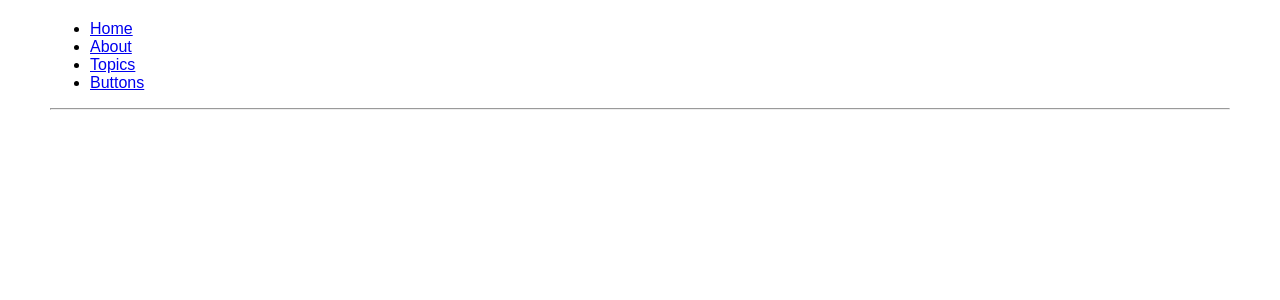
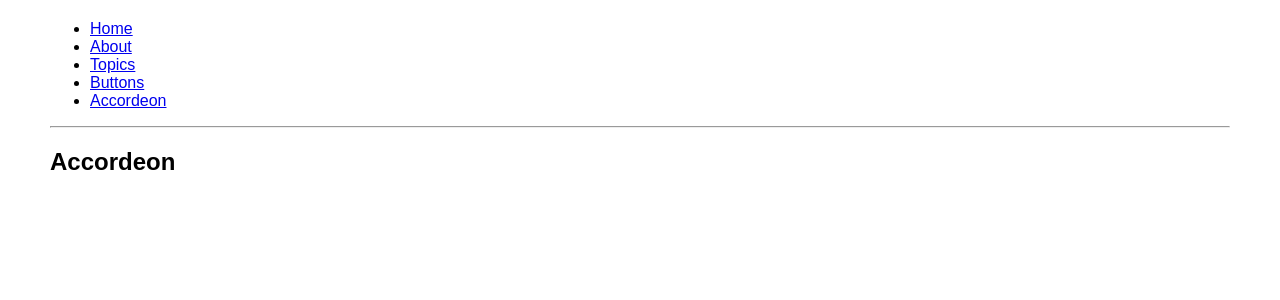
Before and after one commit to klymenkoihor/React, a React (Create React App) app: page /accordeon in a window 1280 px wide. Shown: the top 300 px of the page. Built offline with nearby package versions, Linux system fonts and the light colour scheme.

Commit message:
accordeon start

```diff
--- a/src/App.js
+++ b/src/App.js
@@ -2,6 +2,7 @@ import React, { Component } from 'react';
 import { BrowserRouter as Router, Route, Link } from "react-router-dom";
 import Button from './components/Button/Button';
 import './App.css';
+import Accordeon from './components/Accordeon/Accordeon';
 
 const BasicExample = () => (
     <Router>
@@ -19,6 +20,9 @@ const BasicExample = () => (
                 <li>
                     <Link to="/buttons">Buttons</Link>
                 </li>
+                <li>
+                    <Link to="/accordeon">Accordeon</Link>
+                </li>
             </ul>
 
             <hr />
@@ -32,6 +36,7 @@ const BasicExample = () => (
                     <Button color="blue" size="big">Big button</Button>
                 </div>
             } />
+            <Route path="/accordeon" component={Accordeon} />
         </div>
     </Router>
 );
--- /dev/null
+++ b/src/components/Accordeon/Accordeon.js
@@ -0,0 +1,9 @@
+import React from 'react';
+
+const Accordeon = ()=>{
+    return (
+        <h2>Accordeon</h2>
+    )
+};
+
+export default Accordeon
```
